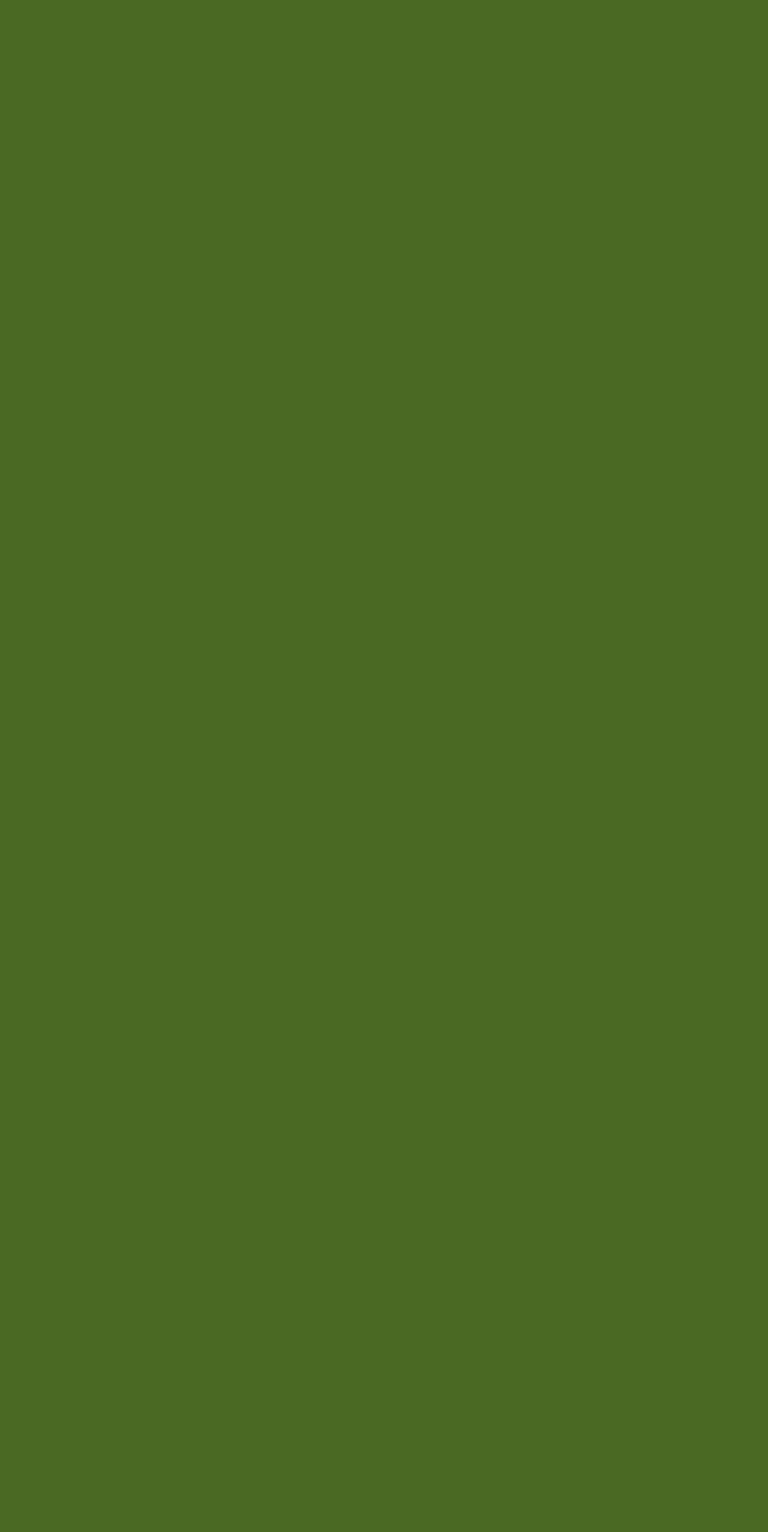
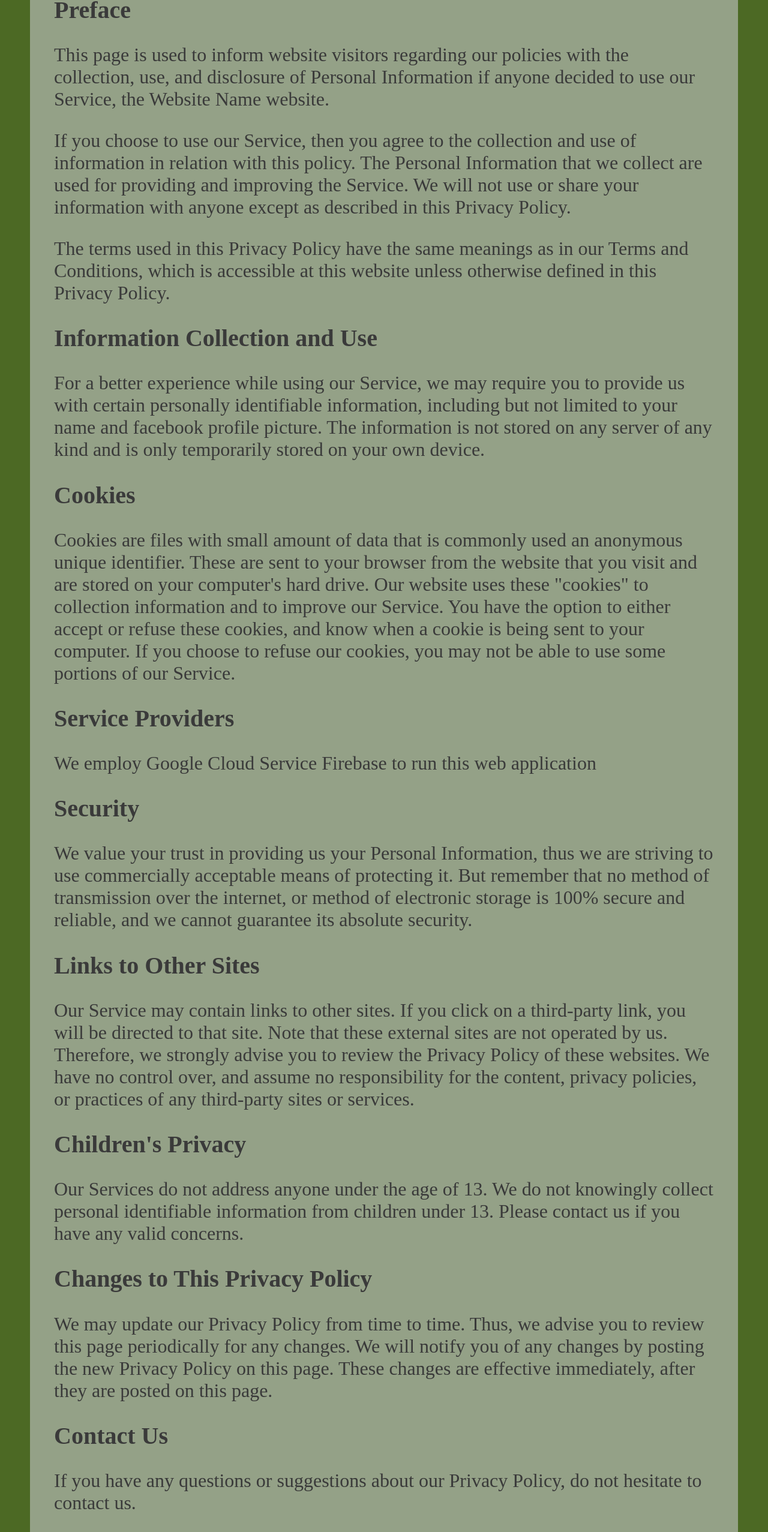
Before and after one commit to luckyim0519/bahen-1180, a React (Create React App) app: page /privacypolicy in a window 1280 px wide. Before the commit this address had no page. Shown: the part 227-2781 px from the top of the page at 60% size. Before the commit the page ends 800 px from the top, so only its background shows below. Built offline with nearby package versions, Linux system fonts and the light colour scheme.

Commit message:
added privacy policy

```diff
--- a/src/App.js
+++ b/src/App.js
@@ -6,6 +6,7 @@ import Landing from "./login/Landing";
 import SelectAvartar from "./login/SelectAvartar";
 import Classroom from "./classroom/Classroom";
 import Register from "./login/Register";
+import PrivacyPolicy from "./pages/PrivacyPolicy";
 
 import { initializeApp } from "firebase/app";
 
@@ -29,6 +30,7 @@ function App() {
           <Route path="register" element={<Register />}></Route>
           <Route path="SelectAvartar" element={<SelectAvartar />}></Route>
           <Route path="classroom" element={<Classroom />}></Route>
+          <Route path="privacypolicy" element={<PrivacyPolicy />}></Route>
         </Routes>
       </AnimatePresence>
     </div>
--- a/src/login/Landing.js
+++ b/src/login/Landing.js
@@ -25,16 +25,16 @@ function Landing() {
       <div className={styles.landingParent}>
         <div className={styles.mainContainer}>
           <h1>Welcome to Bahen 1180</h1>
-          <Link className={styles.link} to="/classroom">
-            Classroom Link!!
+          <Link className={styles.link} to="/register">
+            If you're new click me to register!
           </Link>
           &nbsp;
           <Link className={styles.link} to="/login">
             Login Link!!
           </Link>
           &nbsp;
-          <Link className={styles.link} to="/selectAvartar">
-            selectAvartar Link!!
+          <Link className={styles.link} to="/privacypolicy">
+            Privacy Policy
           </Link>
           &nbsp;
         </div>
--- /dev/null
+++ b/src/pages/PrivacyPolicy.js
@@ -0,0 +1,111 @@
+import React from "react";
+
+import styles from "./privacypolicy.module.css";
+import { motion } from "framer-motion";
+import { Link } from "react-router-dom";
+
+import { pageTransition, pageVariants } from "../Transitions";
+
+// privacy policy auto generated from https://urbansharing.com/privacy
+
+function PrivacyPolicy() {
+  return (
+    <motion.div
+      initial="out"
+      animate="in"
+      exit="out"
+      variants={pageVariants}
+      transition={pageTransition}
+      id="main-content"
+      className={styles.mainContent}
+    >
+      <h1>Privacy Policy</h1>
+      <h2>Preface</h2>
+      <p>
+        This page is used to inform website visitors regarding our policies with
+        the collection, use, and disclosure of Personal Information if anyone
+        decided to use our Service, the Website Name website.
+      </p>
+      <p>
+        If you choose to use our Service, then you agree to the collection and
+        use of information in relation with this policy. The Personal
+        Information that we collect are used for providing and improving the
+        Service. We will not use or share your information with anyone except as
+        described in this Privacy Policy.
+      </p>
+      <p>
+        The terms used in this Privacy Policy have the same meanings as in our
+        Terms and Conditions, which is accessible at this website unless
+        otherwise defined in this Privacy Policy.
+      </p>
+
+      <h2>Information Collection and Use</h2>
+      <p>
+        For a better experience while using our Service, we may require you to
+        provide us with certain personally identifiable information, including
+        but not limited to your name and facebook profile picture. The
+        information is not stored on any server of any kind and is only
+        temporarily stored on your own device.
+      </p>
+
+      <h2>Cookies</h2>
+      <p>
+        Cookies are files with small amount of data that is commonly used an
+        anonymous unique identifier. These are sent to your browser from the
+        website that you visit and are stored on your computer's hard drive. Our
+        website uses these "cookies" to collection information and to improve
+        our Service. You have the option to either accept or refuse these
+        cookies, and know when a cookie is being sent to your computer. If you
+        choose to refuse our cookies, you may not be able to use some portions
+        of our Service.
+      </p>
+
+      <h2>Service Providers</h2>
+      <p>We employ Google Cloud Service Firebase to run this web application</p>
+
+      <h2>Security</h2>
+      <p>
+        We value your trust in providing us your Personal Information, thus we
+        are striving to use commercially acceptable means of protecting it. But
+        remember that no method of transmission over the internet, or method of
+        electronic storage is 100% secure and reliable, and we cannot guarantee
+        its absolute security.
+      </p>
+
+      <h2>Links to Other Sites</h2>
+      <p>
+        Our Service may contain links to other sites. If you click on a
+        third-party link, you will be directed to that site. Note that these
+        external sites are not operated by us. Therefore, we strongly advise you
+        to review the Privacy Policy of these websites. We have no control over,
+        and assume no responsibility for the content, privacy policies, or
+        practices of any third-party sites or services.
+      </p>
+
+      <h2>Children's Privacy</h2>
+      <p>
+        Our Services do not address anyone under the age of 13. We do not
+        knowingly collect personal identifiable information from children under
+        13. Please contact us if you have any valid concerns.
+      </p>
+
+      <h2>Changes to This Privacy Policy</h2>
+      <p>
+        We may update our Privacy Policy from time to time. Thus, we advise you
+        to review this page periodically for any changes. We will notify you of
+        any changes by posting the new Privacy Policy on this page. These
+        changes are effective immediately, after they are posted on this page.
+      </p>
+      <h2>Contact Us</h2>
+      <p>
+        If you have any questions or suggestions about our Privacy Policy, do
+        not hesitate to contact us.
+      </p>
+      <Link className={styles.link} to="/">
+        Back to home page
+      </Link>
+    </motion.div>
+  );
+}
+
+export default PrivacyPolicy;
--- /dev/null
+++ b/src/pages/privacypolicy.module.css
@@ -0,0 +1,37 @@
+.mainContent {
+  margin: 50px;
+  background-color: rgb(219, 218, 234, 0.5);
+  padding: 10px 40px;
+  border-radius: 10px;
+  font-family: "Bebas Neue";
+  color: #3a3a3a;
+  font-size: 2rem;
+}
+
+.mainContent > h2 {
+  font-size: 2.5rem;
+}
+
+
+.link {
+  font-size: 3rem;
+  text-decoration: none;
+  color: #DBDAEA;
+  border: solid 4px #DBDAEA;
+  padding: 5px 10px;
+  text-align: center;
+  border-radius: 10px;
+
+  display: block;
+  background: linear-gradient(to right, #DBFCFF 0 50%, rgb(255, 255, 255, 0) 50% 100%);
+  background-size: 250% 100%;
+  background-position: right bottom;
+  transition: all 0.5s ease-out;
+}
+
+.link:hover {
+  cursor: pointer;
+  background-color: #DBFCFF;
+  background-position: left bottom;
+  color: #B7A196;
+}
```
